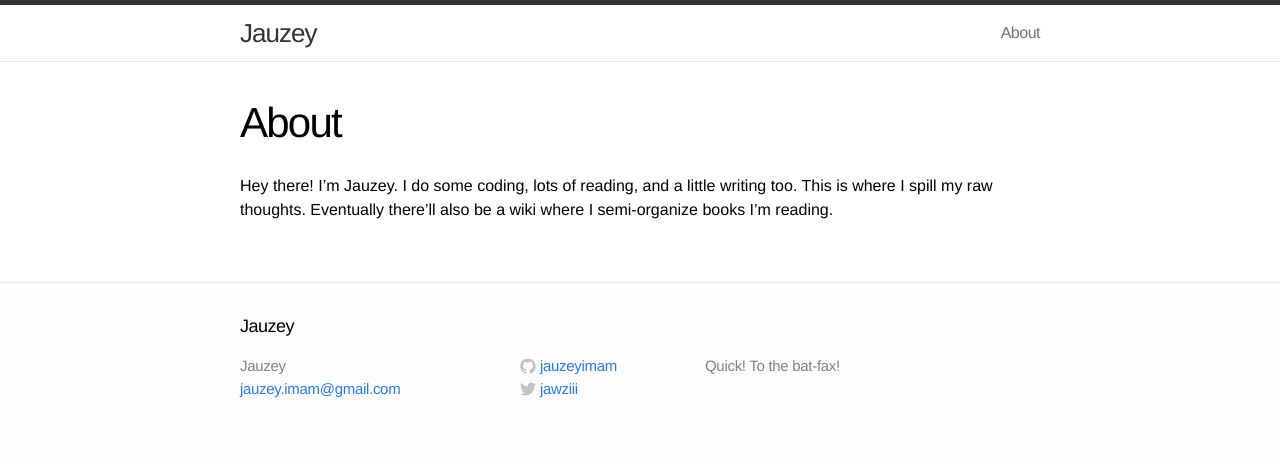
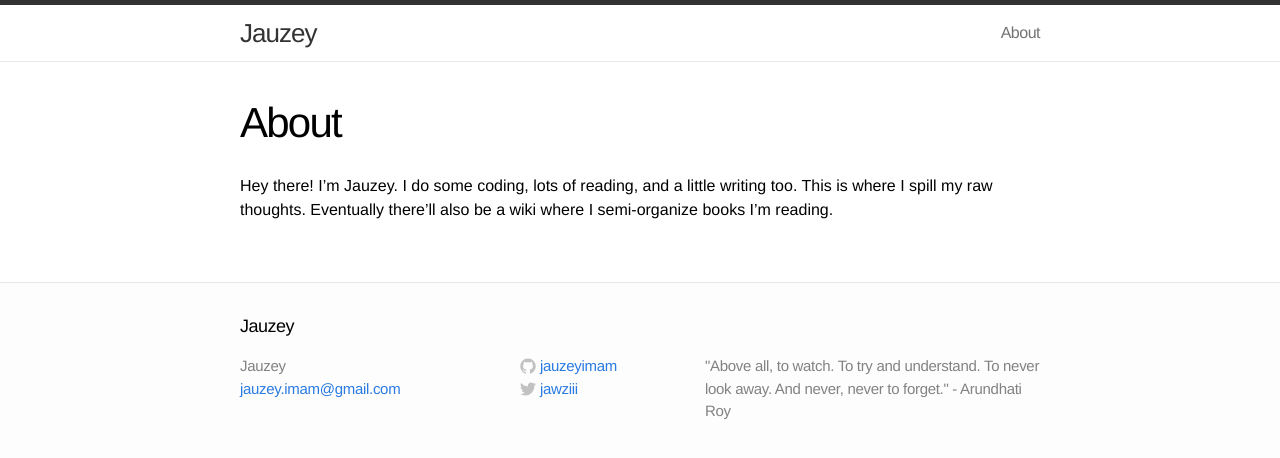
Before and after one commit to jauzeyimam/jauzeyimam.github.io, a Jekyll site: the page built from about.md, in a window 1280 px wide. Shown: the top 458 px of the page. Built offline with Jekyll 4.4.1, drawn with Linux system fonts in a browser that asks for light colours.

Commit message:
added description

```diff
--- a/_config.yml
+++ b/_config.yml
@@ -1,9 +1,14 @@
 # Site settings
 title: Jauzey
 email: jauzey.imam@gmail.com
-description: "Quick!  To the bat-fax!"
+description: "\"Above all, to watch.
+To try and understand.
+To never look away.
+And never, never to forget.\"
+
+- Arundhati Roy"
 baseurl: ""
-url: ""
+url: "www.jauzey.com"
 twitter_username: jawziii
 github_username:  jauzeyimam
 
```
